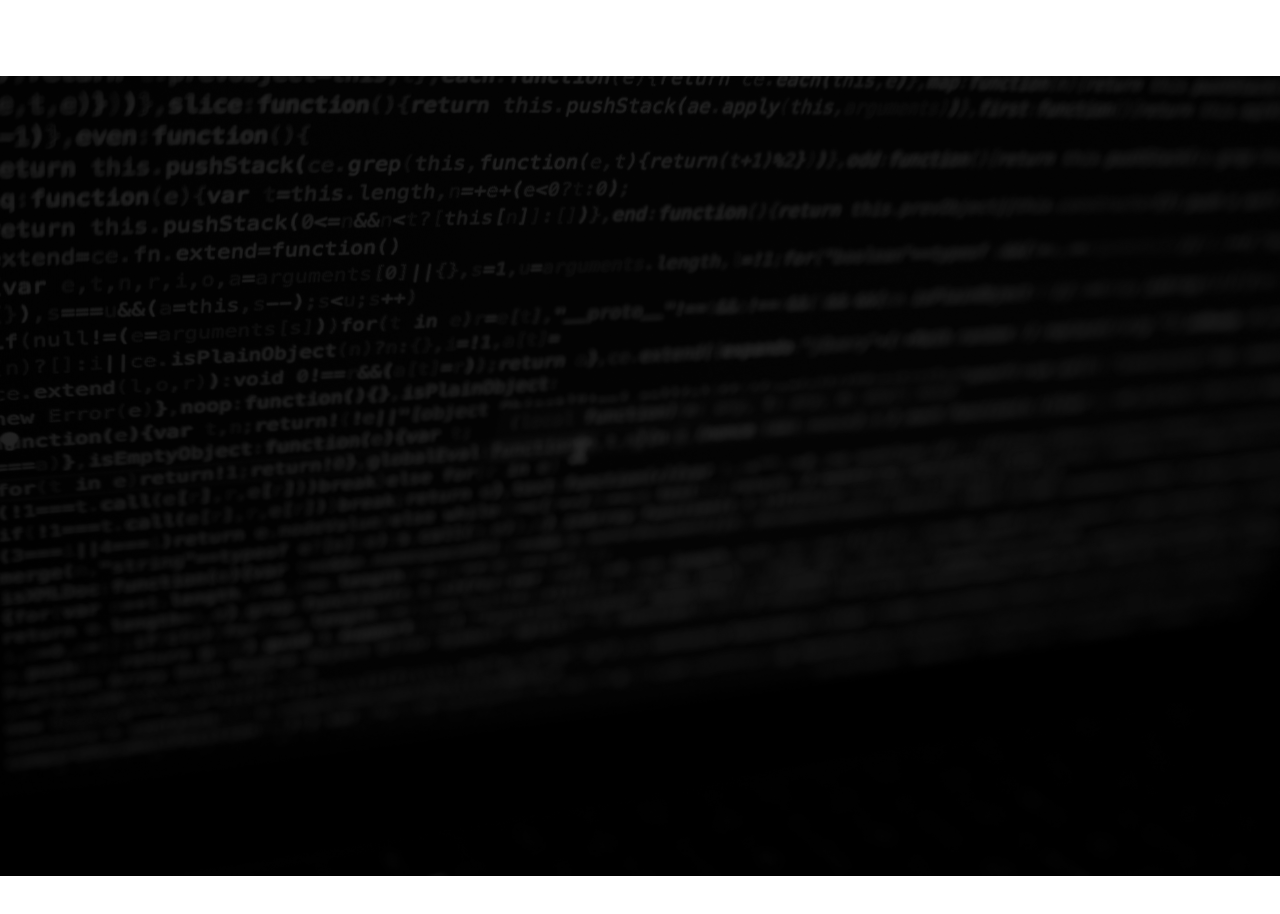
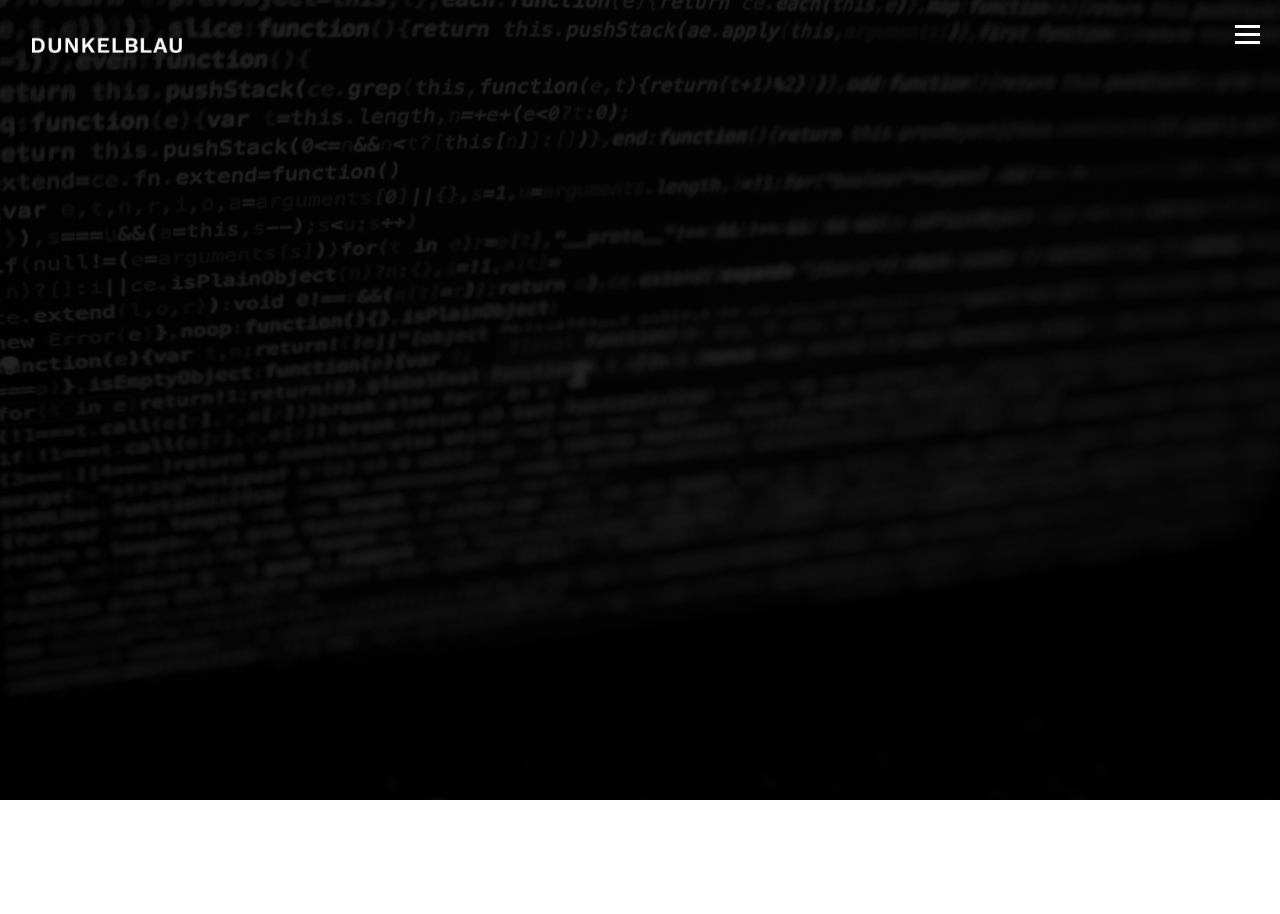
Before and after one commit to stephansummers/mini-audit, a plain HTML site: page index.html in a window 1280 px wide. Shown: the top 914 px of the page. Drawn offline with nearby package versions, Linux system fonts and the light colour scheme.

Commit message:
Update style.css

```diff
--- a/style.css
+++ b/style.css
@@ -17,6 +17,20 @@ h1, p {
     font-family: 'ModernDOS', sans-serif;
 }
 
+/* Logo Container */
+.logo-container {
+    position: absolute; /* Keeps the logo fixed in the top-left corner */
+    top: 4vh; /* Distance from the top of the screen */
+    left: 4vh; /* Distance from the left of the screen */
+    z-index: 1000; /* Ensure it stays on top of other elements */
+}
+
+/* Logo Image */
+.logo {
+    width: 12vw; /* Adjust width relative to the viewport width */
+    max-width: 150px; /* Maximum width to prevent it from getting too large */
+    height: auto; /* Maintain aspect ratio */
+}
 
 /* Burger Menu */
 .burger-menu {
```
